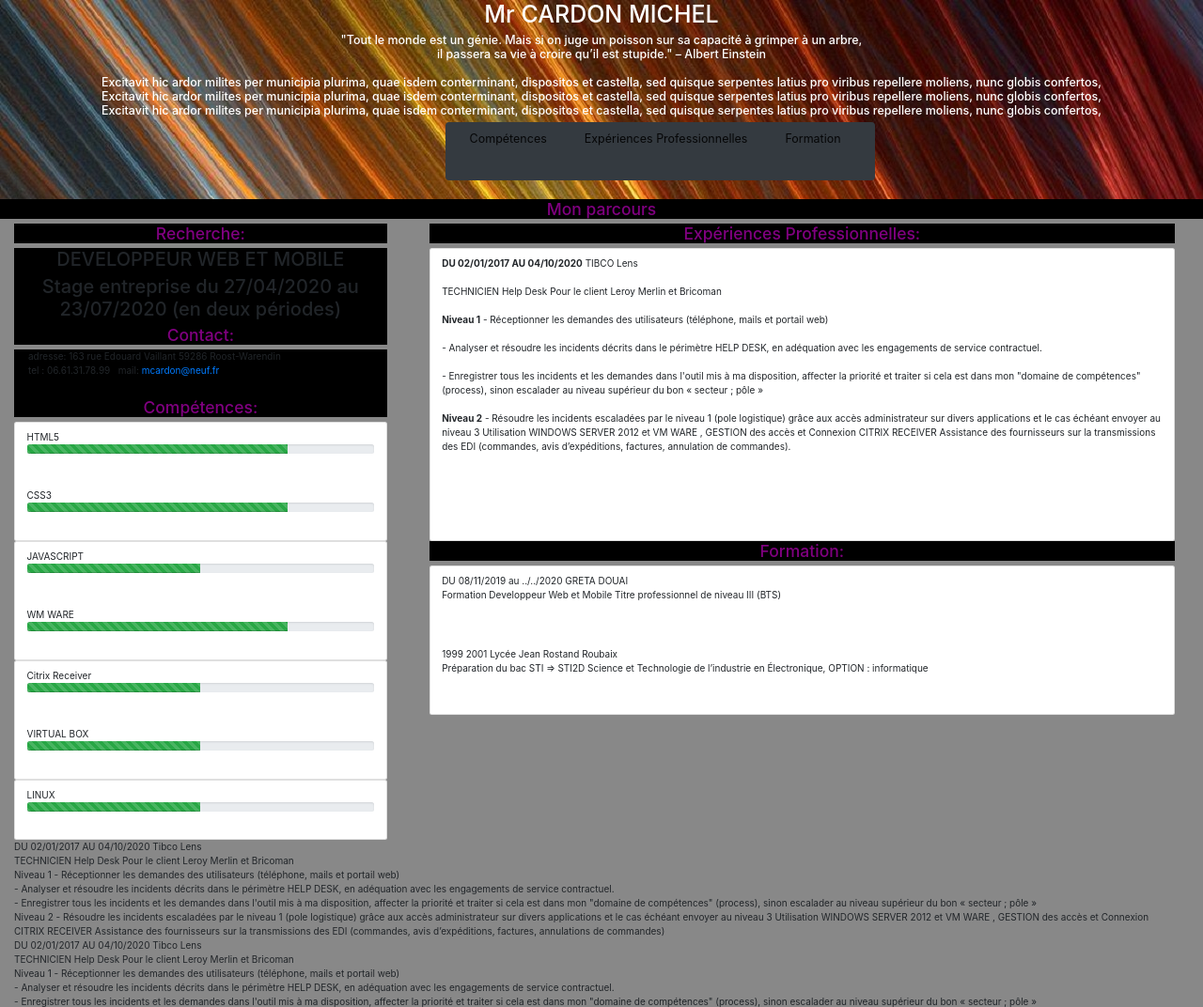
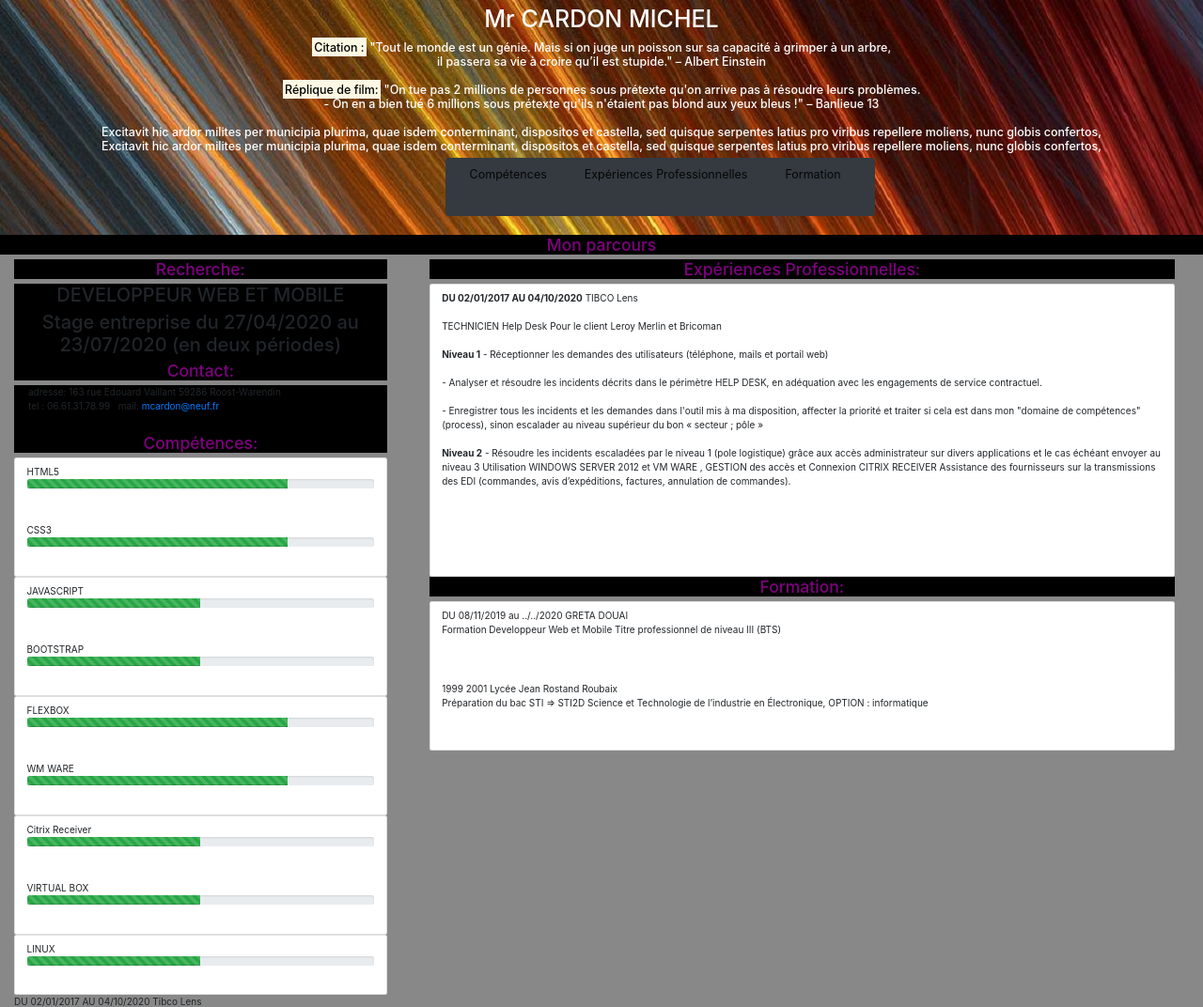
Before and after one commit to michel24000/cv-git, a plain HTML site: page index.html in a window 1280 px wide. Shown: the top 1072 px of the page at 94% size. Drawn offline with nearby package versions, Linux system fonts and the light colour scheme.

Commit message:
Update index.html

```diff
--- a/index.html
+++ b/index.html
@@ -9,9 +9,10 @@
 </head>
 <body class="container-fluid">
 <header class="row">
-    <div class="col-xs-12 col-lg-12"><h1>Mr CARDON MICHEL</h1></div>
-    <h5 class="col-xs-12 col-lg-12">"Tout le monde est un génie. Mais si on juge un poisson sur sa capacité à grimper à un arbre,<br> il passera sa vie à croire qu’il est stupide." – Albert Einstein<br><br>
-        Excitavit hic ardor milites per municipia plurima, quae isdem conterminant, dispositos et castella, sed quisque serpentes latius pro viribus repellere moliens, nunc globis confertos,<br>
+    <div class="col-xs-12 col-lg-12 mt-2 mb-1"><h1>Mr CARDON MICHEL</h1></div>
+    <h5 class="col-xs-12 col-lg-12"><mark>Citation :</mark> "Tout le monde est un génie. Mais si on juge un poisson sur sa capacité à grimper à un arbre,<br> il passera sa vie à croire qu’il est stupide." – Albert Einstein<br><br>
+        <mark>Réplique de film:</mark> "On tue pas 2 millions de personnes sous prétexte qu'on arrive pas à résoudre leurs problèmes.<br>
+        - On en a bien tué 6 millions sous prétexte qu'ils n'étaient pas blond aux yeux bleus !" – Banlieue 13<br><br>
         Excitavit hic ardor milites per municipia plurima, quae isdem conterminant, dispositos et castella, sed quisque serpentes latius pro viribus repellere moliens, nunc globis confertos,<br>
         Excitavit hic ardor milites per municipia plurima, quae isdem conterminant, dispositos et castella, sed quisque serpentes latius pro viribus repellere moliens, nunc globis confertos,<br>
     </h5>
@@ -52,6 +53,18 @@
                     <li class="list-group-item size-comp col-xs-12 col-lg-12">JAVASCRIPT
                         <div class="progress">
                             <div class="progress-bar progress-bar-striped bg-success" role="progressbar" style="width: 50%" aria-valuenow="75" aria-valuemin="0" aria-valuemax="100"></div>
+                        </div>
+                    </li>
+                    <li class="list-group-item size-comp col-xs-12 col-lg-12">BOOTSTRAP
+                        <div class="progress">
+                            <div class="progress-bar progress-bar-striped bg-success" role="progressbar" style="width: 50%" aria-valuenow="75" aria-valuemin="0" aria-valuemax="100"></div>
+                        </div>
+                    </li>
+                </div>
+                <div class="row">
+                    <li class="list-group-item size-comp col-xs-12 col-lg-12">FLEXBOX
+                        <div class="progress">
+                            <div class="progress-bar progress-bar-striped bg-success" role="progressbar" style="width: 75%" aria-valuenow="75" aria-valuemin="0" aria-valuemax="100"></div>
                         </div>
                     </li>
                     <li class="list-group-item size-comp col-xs-12 col-lg-12">WM WARE
```
